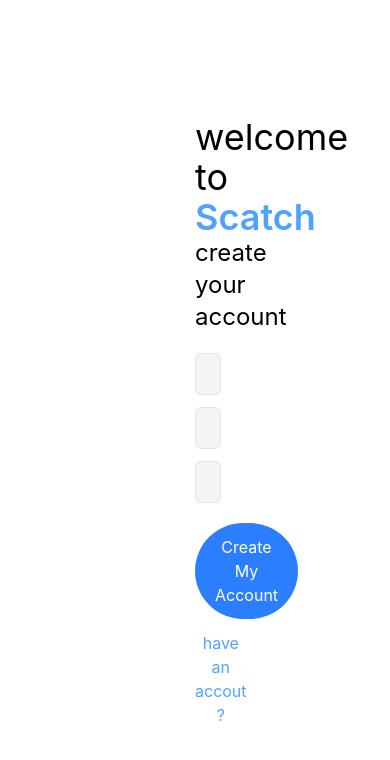
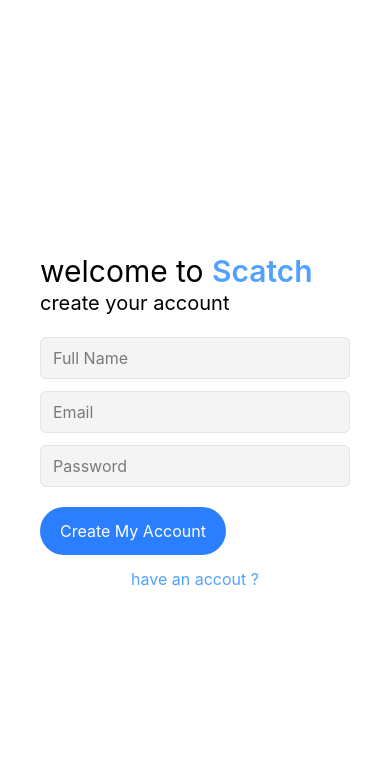
Before and after one commit to vishalparashar0119/premium-bag-website-frontend, a React (Vite) app: page / in a window 390 px wide. Shown: the top 760 px of the page. Built offline with nearby package versions, Linux system fonts and the light colour scheme; no server answers.

Commit message:
make login page responsive for all screen

```diff
--- a/src/components/createComponent.jsx
+++ b/src/components/createComponent.jsx
@@ -48,10 +48,10 @@
   }
 
   return (
-    <div className="w-1/2 flex items-center justify-center h-fit">
-      <div className="w-full px-32">
-        <h3 className="text-4xl">welcome to <span className="text-blue-400 font-semibold">Scatch</span></h3>
-        <h4 className="text-2xl mb-5">create your account</h4>
+    <div className="w-full lg:w-1/2 flex items-center justify-center h-fit">
+      <div className="w-full px-10 md:px-32">
+        <h3 className="text-3xl md:text-4xl">welcome to <span className="text-blue-400 font-semibold">Scatch</span></h3>
+        <h4 className="text-xl md:text-2xl mb-5">create your account</h4>
         <form autoComplete="off" onSubmit={handleSubmit(onSubmit)}>
 
           {/* full name  */}
--- a/src/components/loginComponent.jsx
+++ b/src/components/loginComponent.jsx
@@ -50,10 +50,10 @@
   }
   return (
 
-    <div className="w-1/2 flex items-center justify-center h-fit">
-      <div className="w-full px-32">
-        <h3 className="text-4xl">welcome to <span className="text-blue-400 font-semibold">Scatch</span></h3>
-        <h4 className="text-2xl capitalize mb-5">login your account</h4>
+    <div className="w-full lg:w-1/2 flex items-center justify-center h-fit">
+      <div className="w-full px-10 md:px-32">
+        <h3 className="text-2xl md:text-4xl">welcome to <span className="text-blue-400 font-semibold">Scatch</span></h3>
+        <h4 className="text-xl md:text-2xl capitalize mb-5">login your account</h4>
         <form autoComplete="off" onSubmit={handleLoginSubmit(onLoginSubmit)}>
           {/* email */}
           <input
--- a/src/pages/login.jsx
+++ b/src/pages/login.jsx
@@ -10,13 +10,13 @@
 
   return (
     <>
-      <div className="w-full h-screen flex px-20  flex-col justify-center  items-center">
+      <div className="w-full h-screen flex md:px-20  flex-col justify-center  items-center">
 
 
         {toggle ? <CreateComponent setPopUp={setPopUp} /> : <LoginComponent />}
 
         {/*  */}
-        <div className='text-start  mt-3 w-1/2 px-33'>
+        <div className='text-start  mt-3 md:w-1/2 lg:px-33'>
 
           <button onClick={() => setToggle(!toggle)} className='text-blue-400 cursor-pointer'>{toggle ? "have an accout ?" : "dont have account ?"}</button>
         </div>
```
